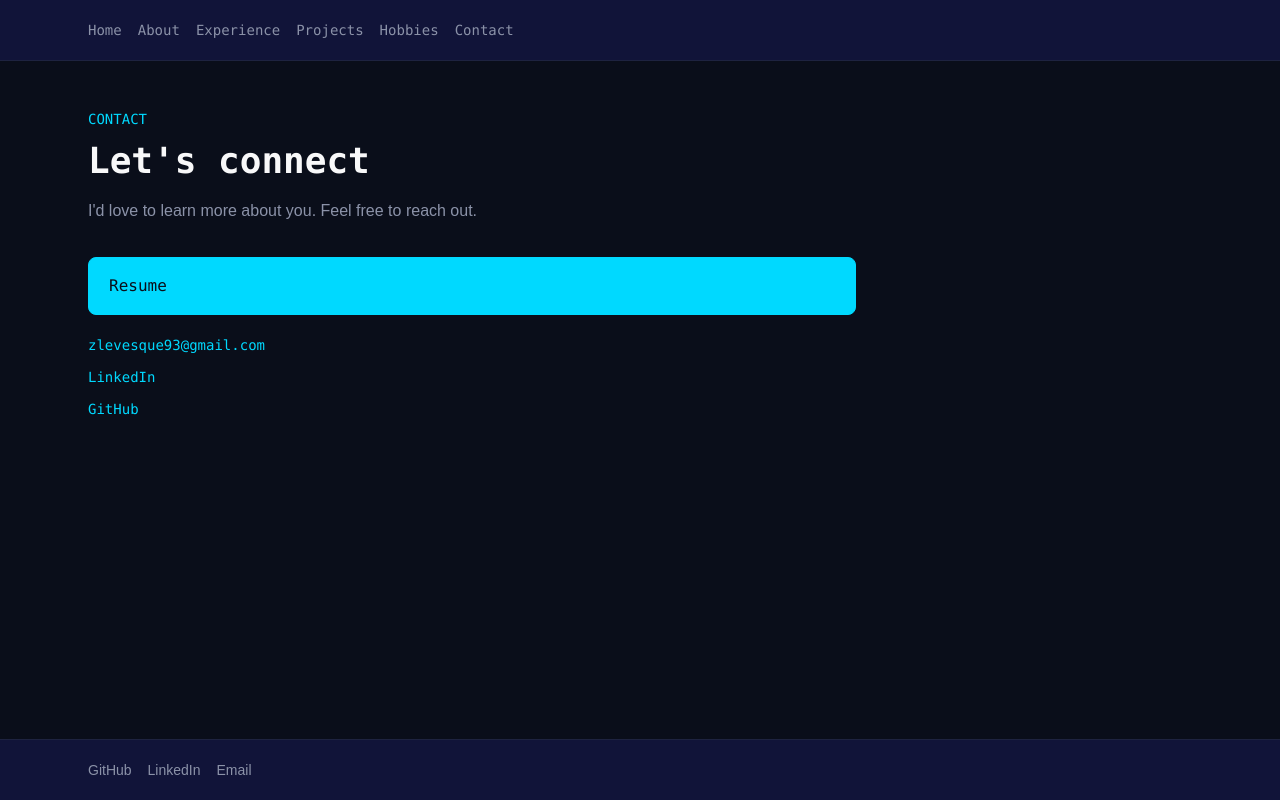
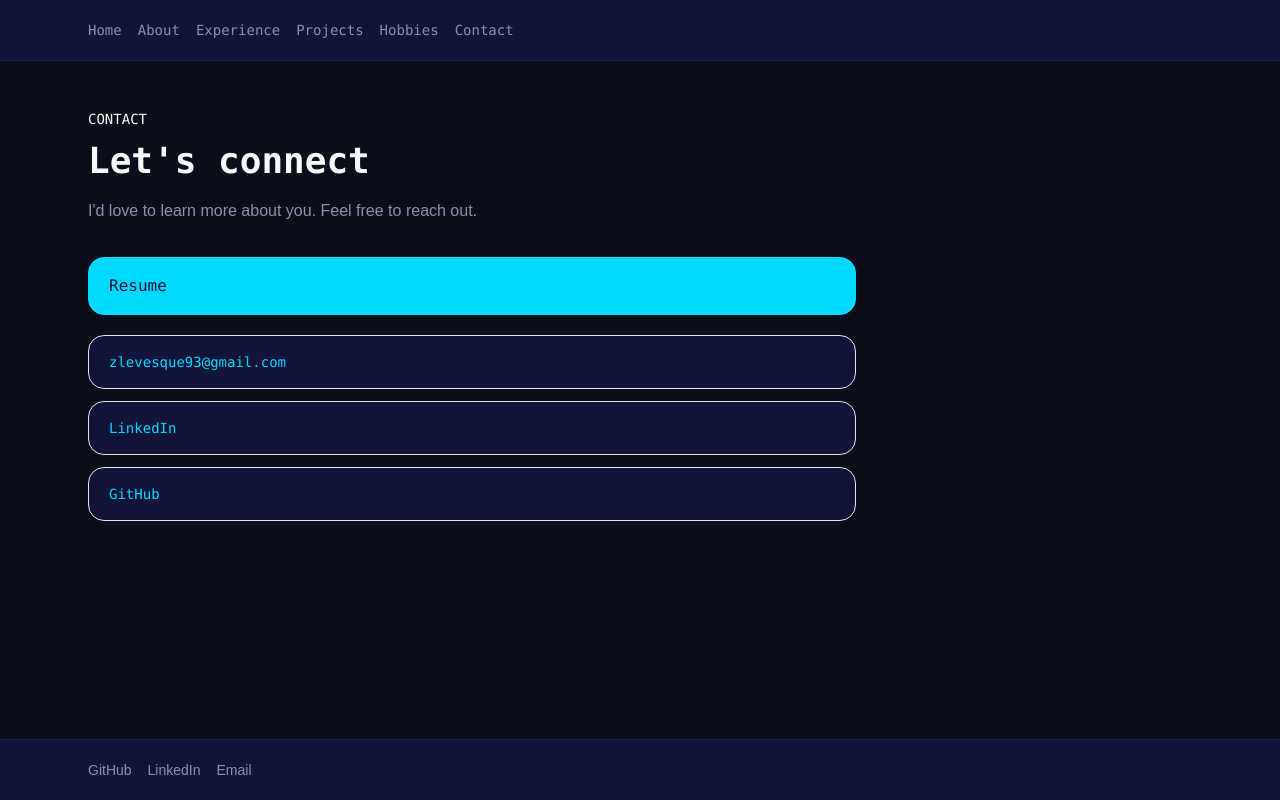
Before and after one commit to Zachary-Levesque/Portfolio, a Next.js app: page /contact in a window 1280 px wide. Built offline with nearby package versions, Linux system fonts and the light colour scheme.

Commit message:
Update page.tsx

```diff
--- a/app/contact/page.tsx
+++ b/app/contact/page.tsx
@@ -11,7 +11,7 @@ export default function ContactPage() {
   return (
     <div className="max-w-3xl space-y-8">
       <section>
-        <p className="font-mono text-sm uppercase text-accent">Contact</p>
+        <p className="font-mono text-sm uppercase text-accent-muted">Contact</p>
         <h1 className="mt-3 font-mono text-4xl font-semibold text-foreground">
           Let&apos;s connect
         </h1>
@@ -25,7 +25,7 @@ export default function ContactPage() {
           href="/files/resume.pdf"
           target="_blank"
           rel="noreferrer"
-          className="mb-5 block rounded-lg border border-accent bg-accent px-5 py-4 text-base text-background transition-colors hover:border-accent-hover hover:bg-accent-hover"
+          className="mb-5 block rounded-2xl border border-accent bg-accent px-5 py-4 text-base text-surface transition-colors hover:border-accent-hover hover:bg-accent-hover"
         >
           Resume
         </a>
@@ -33,7 +33,7 @@ export default function ContactPage() {
           <a
             key={link.href}
             href={link.href}
-            className="block text-accent transition-colors hover:text-accent-hover"
+            className="block rounded-2xl border border-accent-border bg-surface px-5 py-4 text-accent transition-colors hover:bg-accent-soft hover:text-accent-hover"
           >
             {link.label}
           </a>
```
